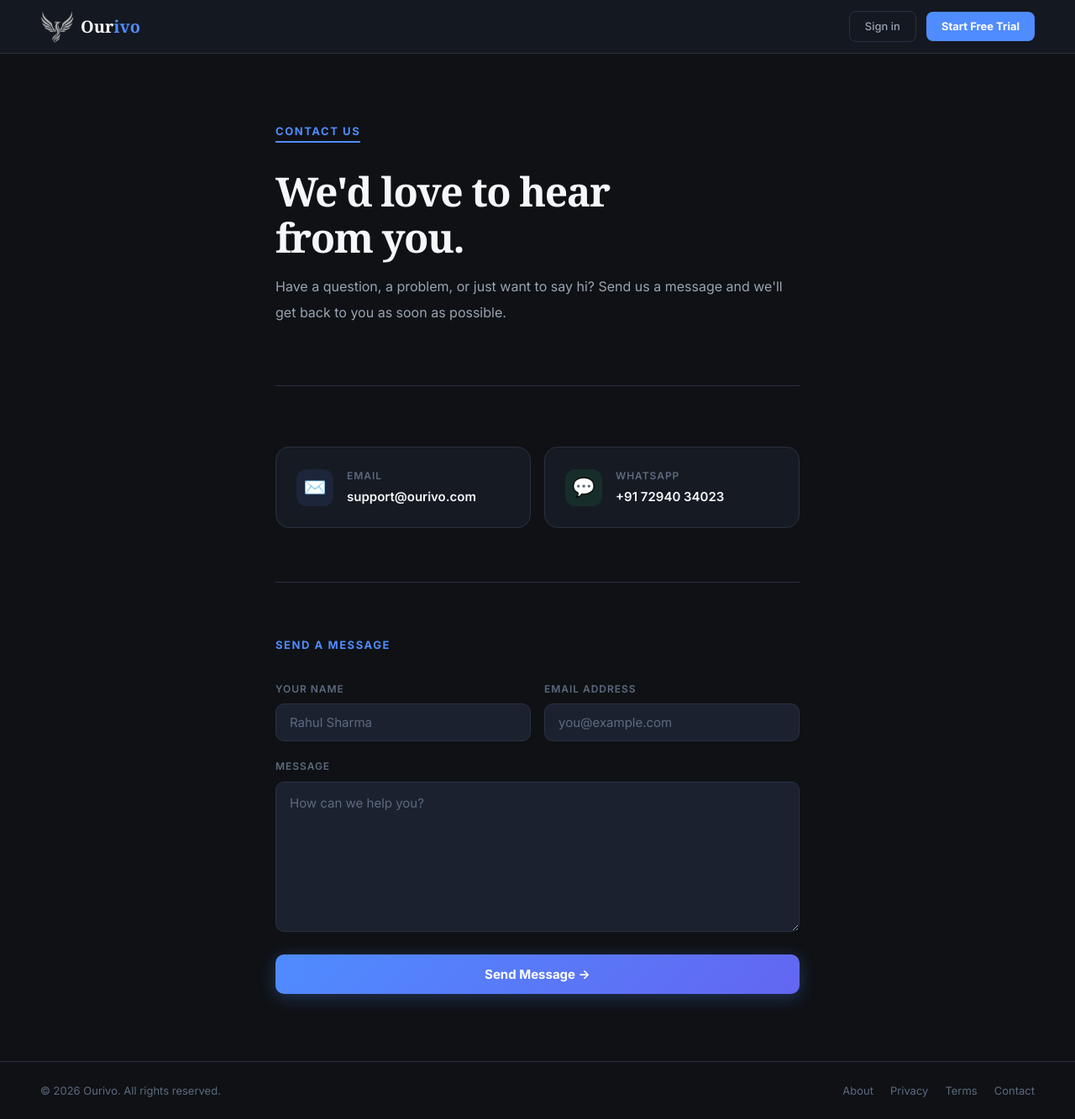
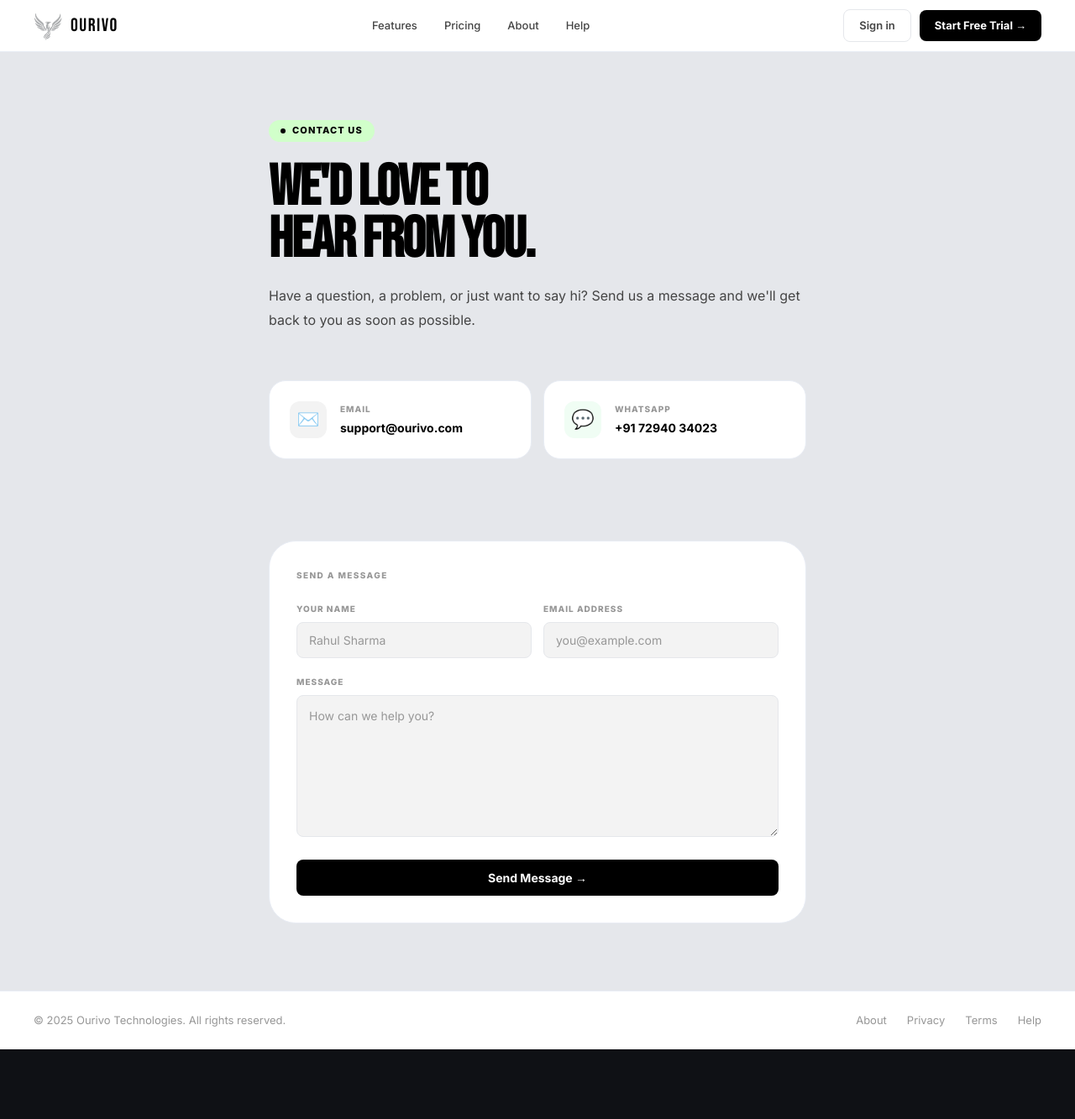
Before and after one commit to rcworks16001-sys/saas-mvp, a Next.js app in the folder frontend/: page /contact in a window 1280 px wide. Shown: the whole page at 84% size. After the commit the page ends 1250 px from the top, so only its background shows below. Built offline with nearby package versions, Linux system fonts and the light colour scheme; no server answers.

Commit message:
about-contact page redesign2

```diff
--- a/frontend/app/about/page.js
+++ b/frontend/app/about/page.js
@@ -1,3 +1,5 @@
+'use client';
+
 import Link from 'next/link';
 import Image from 'next/image';
 
--- a/frontend/app/contact/page.js
+++ b/frontend/app/contact/page.js
@@ -2,40 +2,22 @@
 
 import { useState } from 'react';
 import Link from 'next/link';
+import Image from 'next/image';
 import toast from 'react-hot-toast';
 import api from '../../lib/api';
 
-const S = {
-    bg: '#0F1115', surface: '#161A22', surface2: '#1C2130',
-    accent: '#4F8CFF', border: '#2A3142',
-    textPrimary: '#F5F7FA', textSecondary: '#9AA4B2', textMuted: '#5C6A7E',
+const inputStyle = {
+    width: '100%', padding: '12px 14px',
+    background: 'var(--mist)', border: '1.5px solid var(--ice)',
+    borderRadius: 'var(--r-btn)', color: 'var(--ink)', fontSize: '14px',
+    fontFamily: 'var(--font-inter)', outline: 'none',
+    transition: 'all 0.18s', boxSizing: 'border-box',
 };
 
-const Navbar = () => (
-    <nav style={{ display: 'flex', alignItems: 'center', justifyContent: 'space-between', padding: '0 48px', height: '64px', background: 'rgba(22,26,34,0.9)', borderBottom: `1px solid ${S.border}`, position: 'sticky', top: 0, zIndex: 100, backdropFilter: 'blur(12px)' }}>
-        <Link href="/" style={{ display: 'flex', alignItems: 'center', gap: '8px', textDecoration: 'none' }}>
-            <img src="/logo.png" alt="Ourivo" style={{ width: '40px', height: '40px', objectFit: 'contain' }} />
-            <span style={{ fontWeight: 800, fontSize: '20px', fontFamily: 'Georgia, serif' }}>
-                <span style={{ color: S.textPrimary }}>Our</span><span style={{ color: S.accent }}>ivo</span>
-            </span>
-        </Link>
-        <div style={{ display: 'flex', gap: '12px', alignItems: 'center' }}>
-            <Link href="/login" style={{ padding: '7px 18px', background: 'transparent', border: `1px solid ${S.border}`, borderRadius: '8px', color: S.textSecondary, fontSize: '13px', fontWeight: 500, textDecoration: 'none' }}>Sign in</Link>
-            <Link href="/register" style={{ padding: '7px 18px', background: S.accent, border: 'none', borderRadius: '8px', color: 'white', fontSize: '13px', fontWeight: 700, textDecoration: 'none' }}>Start Free Trial</Link>
-        </div>
-    </nav>
-);
-
-const Footer = () => (
-    <div style={{ borderTop: `1px solid ${S.border}`, padding: '24px 48px', display: 'flex', justifyContent: 'space-between', alignItems: 'center' }}>
-        <span style={{ fontSize: '13px', color: S.textMuted }}>© 2026 Ourivo. All rights reserved.</span>
-        <div style={{ display: 'flex', gap: '20px' }}>
-            {[['About', '/about'], ['Privacy', '/privacy'], ['Terms', '/terms'], ['Contact', '/contact']].map(([label, href]) => (
-                <Link key={href} href={href} style={{ fontSize: '13px', color: S.textMuted, textDecoration: 'none' }}>{label}</Link>
-            ))}
-        </div>
-    </div>
-);
+const focusHandlers = {
+    onFocus: e => { e.target.style.border = '1.5px solid var(--ink)'; e.target.style.background = '#fff'; },
+    onBlur: e => { e.target.style.border = '1.5px solid var(--ice)'; e.target.style.background = 'var(--mist)'; },
+};
 
 export default function ContactPage() {
     const [form, setForm] = useState({ name: '', email: '', message: '' });
@@ -46,116 +28,122 @@ export default function ContactPage() {
 
     const handleSubmit = async (e) => {
         e.preventDefault();
-        if (!form.name || !form.email || !form.message) {
-            toast.error('Please fill all fields');
-            return;
-        }
+        if (!form.name || !form.email || !form.message) { toast.error('Please fill all fields'); return; }
         setSending(true);
         try {
             await api.post('/contact', form);
             setSent(true);
             toast.success('Message sent!');
-        } catch (error) {
-            toast.error('Failed to send message. Try emailing us directly.');
+        } catch {
+            toast.error('Failed to send. Try emailing us directly.');
         } finally {
             setSending(false);
         }
     };
 
-    const inputStyle = {
-        width: '100%', padding: '12px 16px',
-        background: S.surface2, border: `1.5px solid ${S.border}`,
-        borderRadius: '10px', color: S.textPrimary, fontSize: '15px',
-        fontFamily: 'var(--font-family)', outline: 'none',
-        transition: 'all 180ms ease', boxSizing: 'border-box',
-    };
+    return (
+        <div style={{ minHeight: '100vh', background: 'var(--ice)', fontFamily: 'var(--font-inter)', color: 'var(--ink)' }}>
 
-    const focusHandlers = {
-        onFocus: e => { e.target.style.border = `1.5px solid ${S.accent}`; e.target.style.boxShadow = `0 0 0 3px rgba(79,140,255,0.12)`; },
-        onBlur: e => { e.target.style.border = `1.5px solid ${S.border}`; e.target.style.boxShadow = 'none'; }
-    };
+            {/* ── Navbar ── */}
+            <nav style={{ display: 'flex', alignItems: 'center', justifyContent: 'space-between', padding: '0 40px', height: 62, background: '#fff', borderBottom: '1px solid #e8ecf4', position: 'sticky', top: 0, zIndex: 100 }}>
+                <Link href="/" style={{ display: 'flex', alignItems: 'center', gap: 10, textDecoration: 'none' }}>
+                    <Image src="/logo.png" alt="Ourivo" width={34} height={34} style={{ borderRadius: 8 }} />
+                    <span style={{ fontFamily: 'var(--font-display)', fontSize: 22, color: 'var(--ink)', letterSpacing: 1.5 }}>OURIVO</span>
+                </Link>
+                <div style={{ display: 'flex', gap: 4 }}>
+                    {[['/#features', 'Features'], ['/#pricing', 'Pricing'], ['/about', 'About'], ['/help', 'Help']].map(([href, label]) => (
+                        <a key={href} href={href} style={{ fontSize: 13, fontWeight: 500, color: 'var(--ash)', textDecoration: 'none', padding: '7px 14px', borderRadius: 'var(--r-nav)', transition: 'all 0.18s' }}
+                            onMouseEnter={e => { e.currentTarget.style.background = 'var(--mist)'; e.currentTarget.style.color = 'var(--ink)'; }}
+                            onMouseLeave={e => { e.currentTarget.style.background = 'transparent'; e.currentTarget.style.color = 'var(--ash)'; }}>
+                            {label}
+                        </a>
+                    ))}
+                </div>
+                <div style={{ display: 'flex', gap: 10, alignItems: 'center' }}>
+                    <Link href="/login" style={{ fontSize: 13, fontWeight: 600, color: 'var(--ash)', textDecoration: 'none', padding: '8px 18px', borderRadius: 'var(--r-btn)', border: '1.5px solid var(--ice)', transition: 'all 0.18s' }}>Sign in</Link>
+                    <Link href="/register" style={{ fontSize: 13, fontWeight: 700, color: '#fff', textDecoration: 'none', padding: '8px 18px', borderRadius: 'var(--r-btn)', background: 'var(--ink)' }}>Start Free Trial →</Link>
+                </div>
+            </nav>
 
-    return (
-        <div style={{ minHeight: '100vh', background: S.bg, fontFamily: 'var(--font-family)', color: S.textPrimary }}>
-            <Navbar />
+            {/* ── Content ── */}
+            <div style={{ maxWidth: 720, margin: '0 auto', padding: '80px 40px' }}>
 
-            <div style={{ maxWidth: '720px', margin: '0 auto', padding: '80px 48px' }}>
-
-                {/* Label */}
-                <div style={{ marginBottom: '32px' }}>
-                    <span style={{ fontSize: '13px', fontWeight: 700, color: S.accent, letterSpacing: '0.12em', textTransform: 'uppercase', borderBottom: `2px solid ${S.accent}`, paddingBottom: '4px' }}>
-                        Contact Us
-                    </span>
+                {/* Hero */}
+                <div style={{ marginBottom: 56 }}>
+                    <div style={{ display: 'inline-flex', alignItems: 'center', gap: 8, background: 'var(--green)', borderRadius: 20, padding: '4px 14px', marginBottom: 24 }}>
+                        <div style={{ width: 6, height: 6, borderRadius: '50%', background: 'var(--ink)' }} />
+                        <span style={{ fontSize: 11, fontWeight: 800, letterSpacing: '0.1em', textTransform: 'uppercase' }}>Contact Us</span>
+                    </div>
+                    <h1 style={{ fontFamily: 'var(--font-display)', fontSize: 'clamp(48px, 6vw, 68px)', color: 'var(--ink)', lineHeight: 0.92, letterSpacing: -1.5, marginBottom: 20 }}>
+                        WE&apos;D LOVE TO<br />HEAR FROM YOU.
+                    </h1>
+                    <p style={{ fontSize: 16, color: 'var(--ash)', lineHeight: 1.85 }}>
+                        Have a question, a problem, or just want to say hi? Send us a message and we&apos;ll get back to you as soon as possible.
+                    </p>
                 </div>
 
-                <h1 style={{ fontSize: '48px', fontWeight: 800, color: S.textPrimary, letterSpacing: '-0.03em', lineHeight: 1.15, marginBottom: '16px', fontFamily: 'Georgia, serif' }}>
-                    We'd love to hear<br />from you.
-                </h1>
-                <p style={{ fontSize: '16px', color: S.textSecondary, lineHeight: 1.9, marginBottom: '72px' }}>
-                    Have a question, a problem, or just want to say hi? Send us a message and we'll get back to you as soon as possible.
-                </p>
-
-                <div style={{ height: '1px', background: S.border, marginBottom: '72px' }} />
-
                 {/* Contact options */}
-                <div style={{ display: 'flex', gap: '16px', marginBottom: '64px' }}>
-                    <a href="mailto:support@ourivo.com" style={{ flex: 1, display: 'flex', alignItems: 'center', gap: '16px', padding: '24px', background: S.surface, border: `1px solid ${S.border}`, borderRadius: '16px', textDecoration: 'none', transition: 'all 180ms ease' }}
-                        onMouseEnter={e => { e.currentTarget.style.borderColor = S.accent; }}
-                        onMouseLeave={e => { e.currentTarget.style.borderColor = S.border; }}>
-                        <div style={{ width: '44px', height: '44px', borderRadius: '12px', background: 'rgba(79,140,255,0.1)', display: 'flex', alignItems: 'center', justifyContent: 'center', fontSize: '22px', flexShrink: 0 }}>✉️</div>
+                <div style={{ display: 'grid', gridTemplateColumns: '1fr 1fr', gap: 14, marginBottom: 48 }}>
+                    <a href="mailto:support@ourivo.com" style={{ display: 'flex', alignItems: 'center', gap: 16, padding: 24, background: '#fff', border: '1px solid #e8ecf4', borderRadius: 20, textDecoration: 'none', transition: 'border-color 0.18s' }}
+                        onMouseEnter={e => e.currentTarget.style.borderColor = 'var(--ink)'}
+                        onMouseLeave={e => e.currentTarget.style.borderColor = '#e8ecf4'}>
+                        <div style={{ width: 44, height: 44, borderRadius: 12, background: 'var(--mist)', display: 'flex', alignItems: 'center', justifyContent: 'center', fontSize: 22, flexShrink: 0 }}>✉️</div>
                         <div>
-                            <div style={{ fontSize: '12px', color: S.textMuted, fontWeight: 600, textTransform: 'uppercase', letterSpacing: '0.08em', marginBottom: '4px' }}>Email</div>
-                            <div style={{ fontSize: '15px', color: S.textPrimary, fontWeight: 600 }}>support@ourivo.com</div>
+                            <div style={{ fontSize: 10, fontWeight: 800, color: 'var(--fog)', textTransform: 'uppercase', letterSpacing: '0.1em', marginBottom: 4 }}>Email</div>
+                            <div style={{ fontSize: 14, color: 'var(--ink)', fontWeight: 700 }}>support@ourivo.com</div>
                         </div>
                     </a>
 
-                    <a href="https://wa.me/917294034023" target="_blank" rel="noopener noreferrer" style={{ flex: 1, display: 'flex', alignItems: 'center', gap: '16px', padding: '24px', background: S.surface, border: `1px solid ${S.border}`, borderRadius: '16px', textDecoration: 'none', transition: 'all 180ms ease' }}
-                        onMouseEnter={e => { e.currentTarget.style.borderColor = '#25d366'; }}
-                        onMouseLeave={e => { e.currentTarget.style.borderColor = S.border; }}>
-                        <div style={{ width: '44px', height: '44px', borderRadius: '12px', background: 'rgba(37,211,102,0.1)', display: 'flex', alignItems: 'center', justifyContent: 'center', fontSize: '22px', flexShrink: 0 }}>💬</div>
+                    <a href="https://wa.me/917294034023" target="_blank" rel="noopener noreferrer" style={{ display: 'flex', alignItems: 'center', gap: 16, padding: 24, background: '#fff', border: '1px solid #e8ecf4', borderRadius: 20, textDecoration: 'none', transition: 'border-color 0.18s' }}
+                        onMouseEnter={e => e.currentTarget.style.borderColor = '#25D366'}
+                        onMouseLeave={e => e.currentTarget.style.borderColor = '#e8ecf4'}>
+                        <div style={{ width: 44, height: 44, borderRadius: 12, background: '#f0fdf4', display: 'flex', alignItems: 'center', justifyContent: 'center', fontSize: 22, flexShrink: 0 }}>💬</div>
                         <div>
-                            <div style={{ fontSize: '12px', color: S.textMuted, fontWeight: 600, textTransform: 'uppercase', letterSpacing: '0.08em', marginBottom: '4px' }}>WhatsApp</div>
-                            <div style={{ fontSize: '15px', color: S.textPrimary, fontWeight: 600 }}>+91 72940 34023</div>
+                            <div style={{ fontSize: 10, fontWeight: 800, color: 'var(--fog)', textTransform: 'uppercase', letterSpacing: '0.1em', marginBottom: 4 }}>WhatsApp</div>
+                            <div style={{ fontSize: 14, color: 'var(--ink)', fontWeight: 700 }}>+91 72940 34023</div>
                         </div>
                     </a>
                 </div>
 
-                <div style={{ height: '1px', background: S.border, marginBottom: '64px' }} />
+                <div style={{ height: 1, background: 'var(--ice)', marginBottom: 48 }} />
 
-                {/* Contact Form */}
+                {/* Form or success */}
                 {sent ? (
-                    <div style={{ textAlign: 'center', padding: '64px 0' }}>
-                        <div style={{ fontSize: '48px', marginBottom: '20px' }}>✅</div>
-                        <h2 style={{ fontSize: '24px', fontWeight: 700, color: S.textPrimary, marginBottom: '12px', fontFamily: 'Georgia, serif' }}>Message received!</h2>
-                        <p style={{ fontSize: '15px', color: S.textSecondary, lineHeight: 1.8, marginBottom: '8px' }}>
-                            Thank you for reaching out. We have sent a confirmation to <strong style={{ color: S.textPrimary }}>{form.email}</strong>.
+                    <div style={{ background: 'var(--ink)', borderRadius: 'var(--r-card)', padding: '56px 40px', textAlign: 'center' }}>
+                        <div style={{ width: 56, height: 56, background: 'var(--green)', borderRadius: 14, display: 'flex', alignItems: 'center', justifyContent: 'center', fontSize: 26, margin: '0 auto 20px' }}>✓</div>
+                        <h2 style={{ fontFamily: 'var(--font-display)', fontSize: 32, color: '#fff', letterSpacing: -0.5, marginBottom: 14 }}>MESSAGE RECEIVED!</h2>
+                        <p style={{ fontSize: 14, color: 'var(--fog)', lineHeight: 1.8, marginBottom: 6 }}>
+                            Confirmation sent to <strong style={{ color: 'var(--green)' }}>{form.email}</strong>
                         </p>
-                        <p style={{ fontSize: '15px', color: S.textSecondary, lineHeight: 1.8 }}>
-                            We will get back to you as soon as possible.
-                        </p>
+                        <p style={{ fontSize: 14, color: 'var(--fog)', lineHeight: 1.8 }}>We will get back to you as soon as possible.</p>
                     </div>
                 ) : (
-                    <div>
-                        <h2 style={{ fontSize: '13px', fontWeight: 700, color: S.accent, letterSpacing: '0.12em', textTransform: 'uppercase', marginBottom: '32px' }}>Send a Message</h2>
+                    <div style={{ background: '#fff', border: '1px solid #e8ecf4', borderRadius: 'var(--r-card)', padding: '32px' }}>
+                        <div style={{ fontSize: 10, fontWeight: 800, color: 'var(--fog)', textTransform: 'uppercase', letterSpacing: '0.14em', marginBottom: 24 }}>Send a Message</div>
 
-                        <div style={{ display: 'flex', flexDirection: 'column', gap: '20px' }}>
-                            <div style={{ display: 'grid', gridTemplateColumns: '1fr 1fr', gap: '16px' }}>
+                        <div style={{ display: 'flex', flexDirection: 'column', gap: 20 }}>
+                            <div style={{ display: 'grid', gridTemplateColumns: '1fr 1fr', gap: 14 }}>
                                 <div>
-                                    <label style={{ display: 'block', fontSize: '12px', fontWeight: 600, color: S.textMuted, marginBottom: '8px', textTransform: 'uppercase', letterSpacing: '0.08em' }}>Your Name</label>
+                                    <label style={{ display: 'block', fontSize: 10, fontWeight: 800, color: 'var(--fog)', marginBottom: 8, textTransform: 'uppercase', letterSpacing: '0.1em' }}>Your Name</label>
                                     <input type="text" name="name" value={form.name} onChange={handleChange} placeholder="Rahul Sharma" style={inputStyle} {...focusHandlers} />
                                 </div>
                                 <div>
-                                    <label style={{ display: 'block', fontSize: '12px', fontWeight: 600, color: S.textMuted, marginBottom: '8px', textTransform: 'uppercase', letterSpacing: '0.08em' }}>Email Address</label>
+                                    <label style={{ display: 'block', fontSize: 10, fontWeight: 800, color: 'var(--fog)', marginBottom: 8, textTransform: 'uppercase', letterSpacing: '0.1em' }}>Email Address</label>
                                     <input type="email" name="email" value={form.email} onChange={handleChange} placeholder="you@example.com" style={inputStyle} {...focusHandlers} />
                                 </div>
                             </div>
 
                             <div>
-                                <label style={{ display: 'block', fontSize: '12px', fontWeight: 600, color: S.textMuted, marginBottom: '8px', textTransform: 'uppercase', letterSpacing: '0.08em' }}>Message</label>
-                                <textarea name="message" value={form.message} onChange={handleChange} rows={6} placeholder="How can we help you?" style={{ ...inputStyle, resize: 'vertical', lineHeight: 1.7 }} {...focusHandlers} />
+                                <label style={{ display: 'block', fontSize: 10, fontWeight: 800, color: 'var(--fog)', marginBottom: 8, textTransform: 'uppercase', letterSpacing: '0.1em' }}>Message</label>
+                                <textarea name="message" value={form.message} onChange={handleChange} rows={6}
+                                    placeholder="How can we help you?"
+                                    style={{ ...inputStyle, resize: 'vertical', lineHeight: 1.7 }} {...focusHandlers} />
                             </div>
 
-                            <button onClick={handleSubmit} disabled={sending} style={{ padding: '14px', background: sending ? S.surface2 : `linear-gradient(135deg, ${S.accent}, #6366f1)`, border: 'none', borderRadius: '10px', color: 'white', fontSize: '15px', fontWeight: 700, fontFamily: 'var(--font-family)', cursor: sending ? 'not-allowed' : 'pointer', transition: 'all 180ms ease', boxShadow: sending ? 'none' : '0 4px 20px rgba(79,140,255,0.3)' }}>
+                            <button onClick={handleSubmit} disabled={sending}
+                                style={{ padding: '13px', background: sending ? 'var(--mist)' : 'var(--ink)', border: 'none', borderRadius: 'var(--r-btn)', color: sending ? 'var(--fog)' : '#fff', fontSize: 14, fontWeight: 700, fontFamily: 'var(--font-inter)', cursor: sending ? 'not-allowed' : 'pointer', transition: 'opacity 0.18s' }}
+                                onMouseEnter={e => { if (!sending) e.currentTarget.style.opacity = '0.85'; }}
+                                onMouseLeave={e => e.currentTarget.style.opacity = '1'}>
                                 {sending ? 'Sending...' : 'Send Message →'}
                             </button>
                         </div>
@@ -163,8 +151,21 @@ export default function ContactPage() {
                 )}
             </div>
 
-            <Footer />
-            <style>{`input::placeholder, textarea::placeholder { color: #5C6A7E; }`}</style>
+            {/* Footer */}
+            <footer style={{ borderTop: '1px solid #e8ecf4', padding: '24px 40px', display: 'flex', justifyContent: 'space-between', alignItems: 'center', flexWrap: 'wrap', gap: 10, background: '#fff' }}>
+                <span style={{ fontSize: 13, color: 'var(--fog)' }}>© 2025 Ourivo Technologies. All rights reserved.</span>
+                <div style={{ display: 'flex', gap: 24 }}>
+                    {[['About', '/about'], ['Privacy', '/privacy'], ['Terms', '/terms'], ['Help', '/help']].map(([label, href]) => (
+                        <Link key={href} href={href} style={{ fontSize: 13, color: 'var(--fog)', textDecoration: 'none', transition: 'color 0.15s' }}
+                            onMouseEnter={e => e.currentTarget.style.color = 'var(--ink)'}
+                            onMouseLeave={e => e.currentTarget.style.color = 'var(--fog)'}>
+                            {label}
+                        </Link>
+                    ))}
+                </div>
+            </footer>
+
+            <style>{`input::placeholder, textarea::placeholder { color: var(--fog); }`}</style>
         </div>
     );
 }
```
